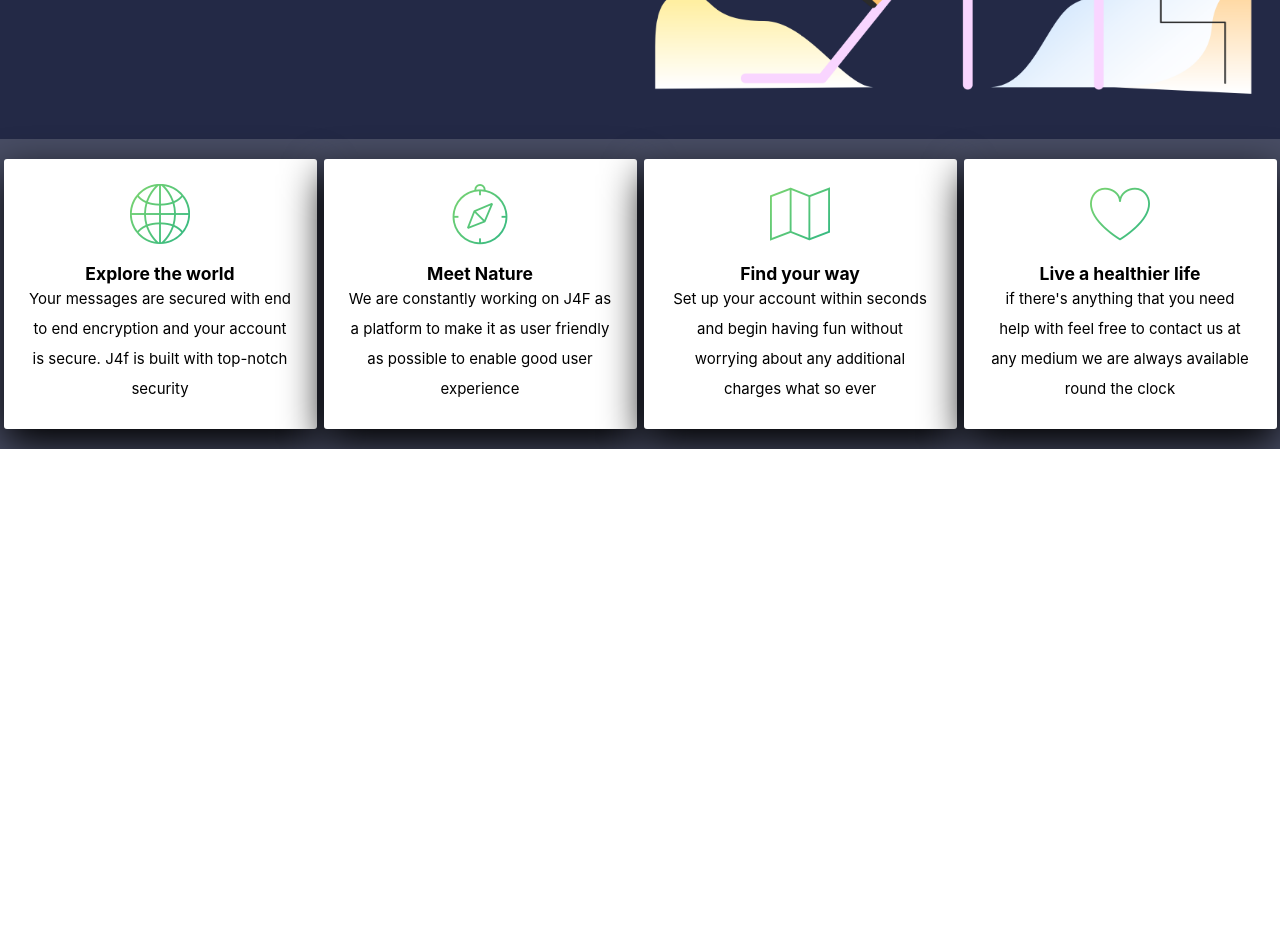
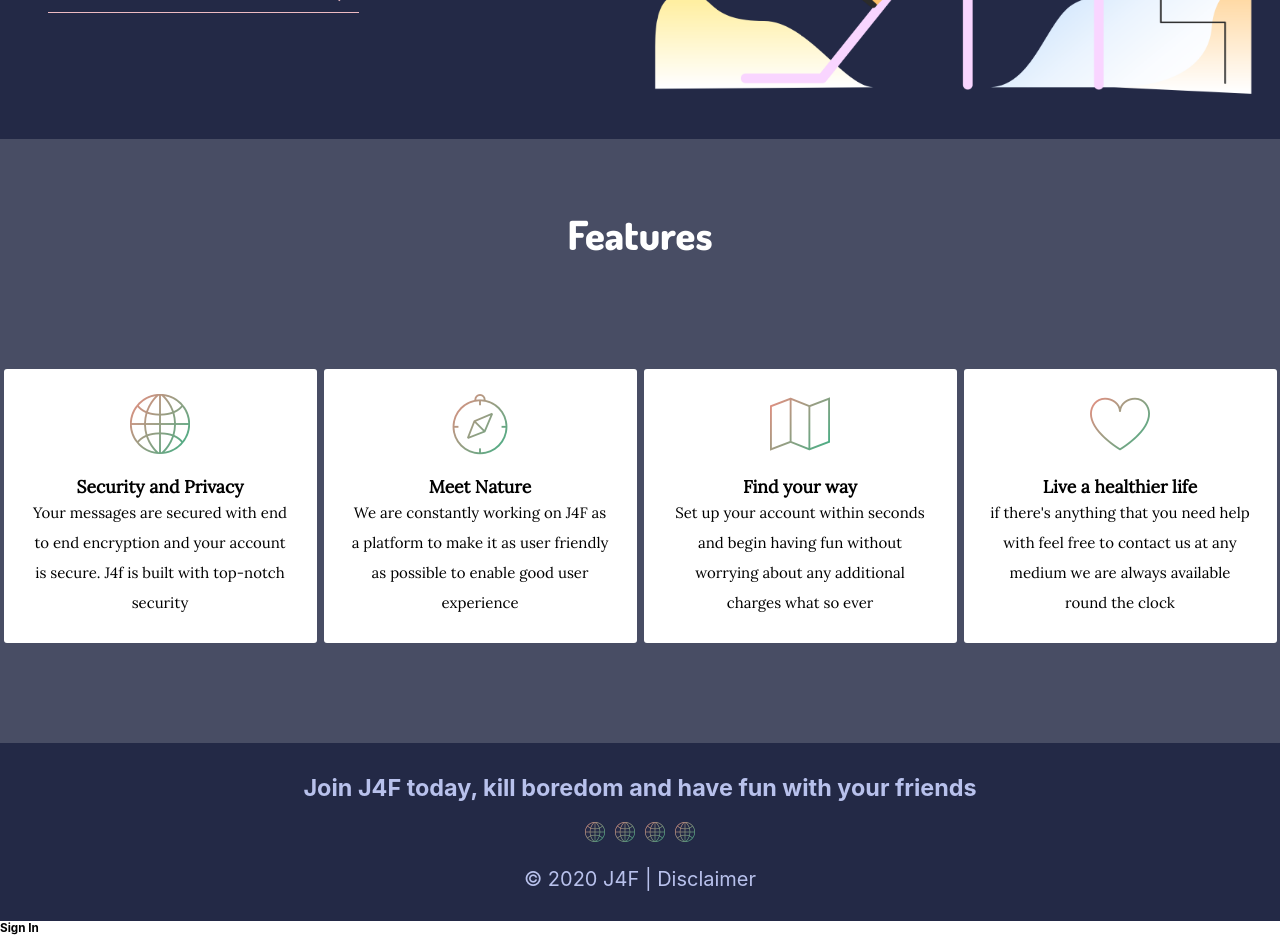
Before and after one commit to AA-Arnold/just-4-fun, a React (Create React App) app: page / in a window 1280 px wide. Shown: the part 560-1495 px from the top of the page. Before the commit the page ends 1009 px from the top, so only its background shows below. Built offline with nearby package versions, Linux system fonts and the light colour scheme; the HTML template or start-up script is replaced by a standard one.

Commit message:
finished home page

```diff
--- a/package.json
+++ b/package.json
@@ -8,6 +8,7 @@
     "@testing-library/user-event": "^12.1.10",
     "react": "^17.0.1",
     "react-dom": "^17.0.1",
+    "react-router-dom": "^5.2.0",
     "react-scripts": "4.0.0",
     "web-vitals": "^0.2.4"
   },
--- a/public/index.html
+++ b/public/index.html
@@ -22,6 +22,13 @@
       work correctly both with client-side routing and a non-root public URL.
       Learn how to configure a non-root public URL by running `npm run build`.
     -->
+
+  <link rel="preconnect" href="https://fonts.gstatic.com">
+  <link href="https://fonts.googleapis.com/css2?family=Dosis:wght@800&display=swap" rel="stylesheet">
+
+  <link rel="preconnect" href="https://fonts.gstatic.com">
+  <link href="https://fonts.googleapis.com/css2?family=Lora&display=swap" rel="stylesheet">
+
   <title>J 4 F | Let's play a game just for fun</title>
 </head>
 
--- a/src/App.js
+++ b/src/App.js
@@ -3,6 +3,8 @@
 import Nav from './components/nav.component/Nav'
 import Hero from './pages/hero/hero'
 import { Features } from './pages/features/feature'
+import Footer from './components/footer.component/Footer.component'
+import { SignIn } from './components/sign-in/Sign-in.component'
 
 
 const App = () => (
@@ -10,6 +12,8 @@
     <Nav />
     <Hero />
     <Features />
+    <Footer />
+    <SignIn />
   </div>
 )
 
--- a/src/components/features/feature-box.component.css
+++ b/src/components/features/feature-box.component.css
@@ -4,7 +4,7 @@
     padding: 2.5rem;
     text-align: center;
     border-radius: 3px;
-    box-shadow: 0 1.5rem 4rem black;
+    /* box-shadow: 0 1.5rem 4rem black; */
     transition: transform .3s;
     max-width: 313px;
 }
@@ -12,7 +12,7 @@
     font-size: 6rem;
     margin-bottom: .5rem;
     display: inline-block;
-    background-image: linear-gradient(to right bottom, #7ed56f, #28b485);
+    background-image: linear-gradient(to right bottom, #ec8d81, #28b485);
     background-clip: text;
     color: transparent;
 }
--- /dev/null
+++ b/src/components/footer.component/Footer.component.jsx
@@ -0,0 +1,18 @@
+import React from 'react'
+import './footer.css'
+
+const Footer = () =>(
+    <footer className='footer'>
+     <h3 className='footer__title'>Join J4F today, kill boredom and have fun
+     with your friends</h3>
+     <div className='footer__img'>
+        <i className='footer__img-icons icon-basic-world'></i>
+        <i className='footer__img-icons icon-basic-world'></i>
+        <i className='footer__img-icons icon-basic-world'></i>
+        <i className='footer__img-icons icon-basic-world'></i>
+     </div>
+     <div className='footer__copy'>© 2020 J4F | Disclaimer</div>
+    </footer>
+)
+
+export default Footer
--- /dev/null
+++ b/src/components/footer.component/footer.css
@@ -0,0 +1,24 @@
+.footer{
+    background-color: var(--primary-color);
+    text-align: center;
+    padding: 3rem;
+    font-size: 2rem;
+    color: #B8C1EC;
+}
+
+.footer__img{
+    margin: 2rem;
+}
+
+.footer__img-icons{
+    margin: 0 .5rem;
+    display: inline-block;
+    background-image: linear-gradient(to right bottom, #ec8d81, #28b485);
+    background-clip: text;
+    color: transparent;
+    transition: all 3s;
+}
+
+.footer__img-icons:hover{
+    transform: translateY(-1rem) scale(1.03);
+}
--- a/src/components/learn-more-button/learn-more-button.component.jsx
+++ b/src/components/learn-more-button/learn-more-button.component.jsx
@@ -1,6 +1,11 @@
 import React from 'react';
 import './learn-more-button.styles.css'
 
+
+const signInButton = () =>{
+    console.log('clicked')
+}
+
 export const LearnMore = ({ children }) => (
-    <a href="#i" className="btn-text">{children}</a>
+    <a href="#i" className="btn-text" onClick={signInButton}>{children}</a>
 )
--- /dev/null
+++ b/src/components/sign-in/Sign-in.component.js
@@ -0,0 +1,5 @@
+import React from 'react';
+
+export const SignIn = () => (
+    <h3 >Sign In</h3>
+)
--- a/src/pages/features/feature.jsx
+++ b/src/pages/features/feature.jsx
@@ -4,9 +4,10 @@
 
 export const Features = () => (
     <section className="section-features">
+        <h2 className='section-heading'>Features</h2>
         <div className="row">
             <div className="col-1-of-4">
-                <FeatureBox heading={'Explore the world'} iconName={'icon-basic-world'}>
+                <FeatureBox heading={'Security and Privacy'} iconName={'icon-basic-world'}>
                 Your messages are secured with
                 end to end encryption and your
                 account is secure. J4f is built
--- a/src/pages/features/features.css
+++ b/src/pages/features/features.css
@@ -1,5 +1,16 @@
 .section-features{
     background-color: #484D64;
+    height: auto;
+    padding-top: 20px;
+}
+
+.section-heading{
+    text-align: center;
+    transform: translateY(5rem);
+    font-family: 'Dosis', sans-serif;
+    font-size: 4rem;
+    color: white;
+    margin-bottom: 6rem;
 }
 
 .row{
@@ -9,16 +20,26 @@
 }
 
 .col-1-of-4{
-    /* flex : 0 1 20%; */
-    margin: 2rem auto;
+    margin: 10rem auto;
+    font-family: 'Lora', serif;
 }
 
-/* .row{
-    display: grid;
-    grid-template-columns: 1fr 1fr 1fr 1fr;
-    gap: 30px;
+@media (min-width:320px) and (max-width:414px){
+    .section-features{
+        background-color: #484D64;
+    }
+
+    .col-1-of-4{
+        margin: 3rem auto;
+        font-family: 'Lora', serif;
+    }
+
+    .section-heading{
+        text-align: center;
+        transform: translateY(5rem);
+        font-family: 'Dosis', sans-serif;
+        font-size: 6rem;
+        color: white;
+        margin-bottom: 6rem;
+    }
 }
-
-.col-1-of-4{
-    margin: 0 auto;
-} */
--- a/src/pages/hero/hero.css
+++ b/src/pages/hero/hero.css
@@ -8,17 +8,19 @@
     font-size: 6rem;
     width:54.2rem;
     height: 12.3rem;
+    font-family: 'Dosis', sans-serif;
+
 }
 
 .banner__paragraph{
     color: #BDBEC7;
     width:43.8rem;
     height:16.9rem;
-    outline: 2px border green;
     font-size: 2.5rem;
     margin-top: 6.5rem;
     line-height: 4.8rem;
-    margin-bottom: 6.5rem;
+    margin-bottom: 9.5rem;
+    font-family: 'Lora', serif;
 }
 
 .banne__flex-container{
@@ -44,7 +46,6 @@
         width: 100vw;
         height: 64vh;
         padding: 0px;
-        border: 1px solid orange;
         text-align: center;
     }
     .banner__heading{
```
Also changed, not shown: 1 other file (tests, documents, lock files or other folders).
